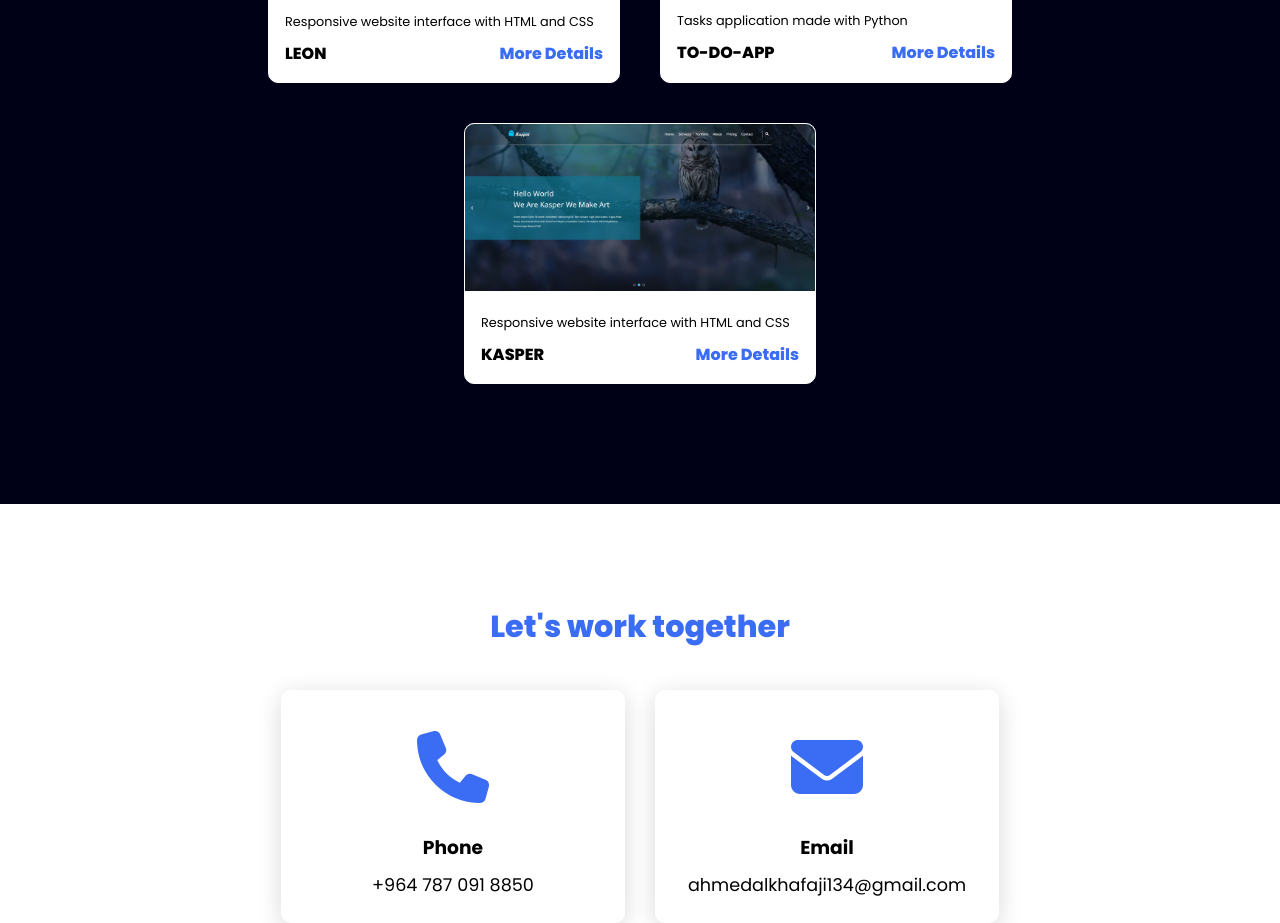
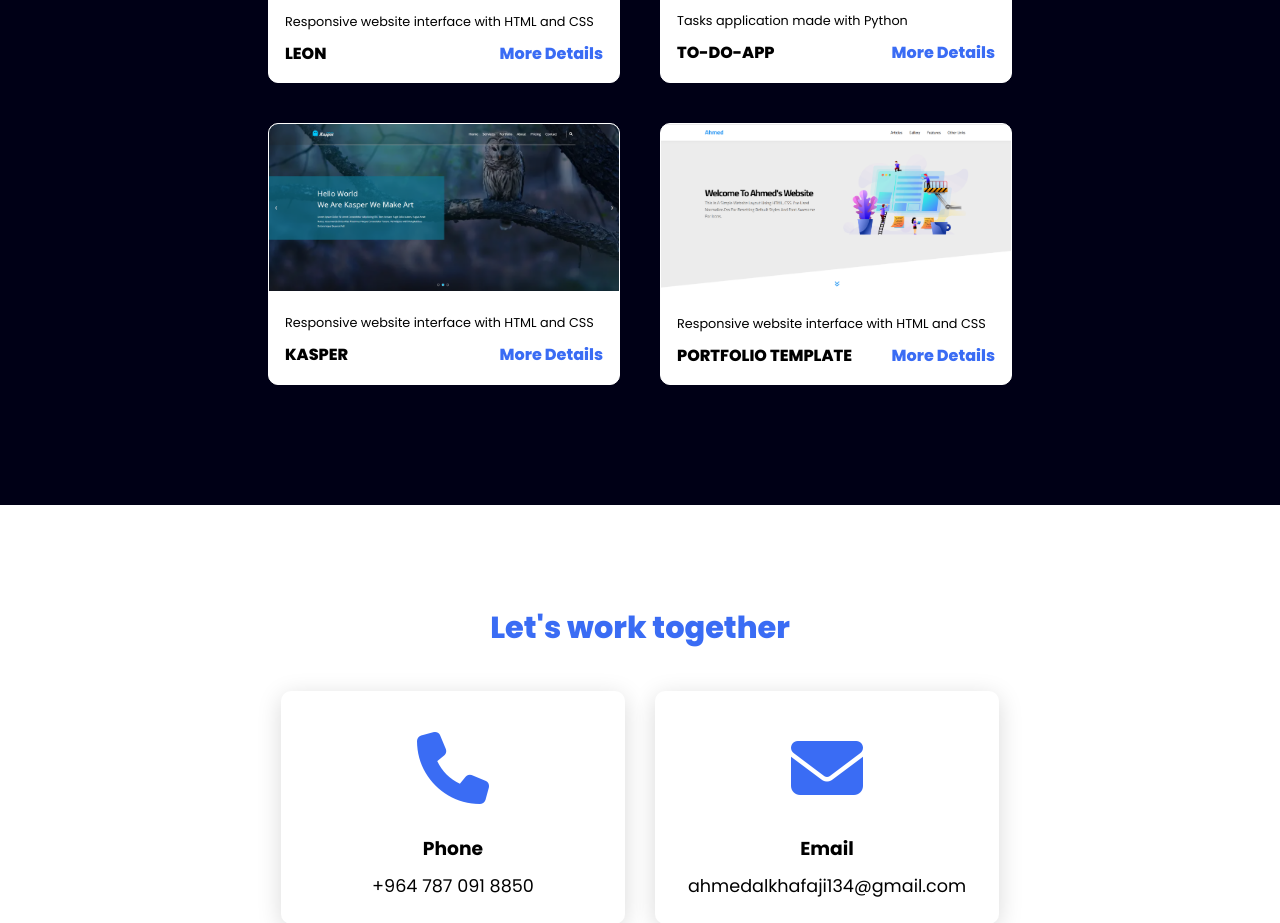
Before and after one commit to AhmedAbdAli1899/My-Portfolio-Website, a plain HTML site: page index.html in a window 1280 px wide. Shown: the part 2643-3566 px from the top of the page. Drawn offline with Linux system fonts and the light colour scheme.

Commit message:
added the portfolio template project

```diff
--- a/index.html
+++ b/index.html
@@ -224,7 +224,23 @@
                     </strong>
                 </div>
             </div>
-
+            <!-- project card6 -->
+            <div class="project-card" >
+                <!-- img of the projrct -->
+                <div class="project-image">
+                    <img src="tools/portfolio.png" loading="lazy" alt="Portfolio">
+                </div>
+                <!-- info of the project -->
+                <div class="project-info">
+                    <!-- description of the project -->
+                    <p class="project-category">Responsive website interface with HTML and CSS</p>
+                    <!-- title and link of the project -->
+                    <strong class="project-title">
+                        <span>Portfolio Template</span>
+                        <a target="_blank" class="more-details" href="https://ahmedabdali1899.github.io/portfolio-template/">More Details</a>
+                    </strong>
+                </div>
+            </div>
         </div>
     </section>
 
```
Also changed, not shown: tools/portfolio.png (added).
